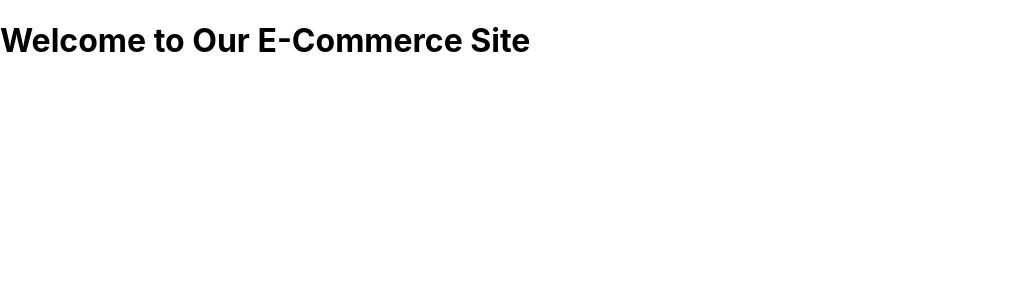
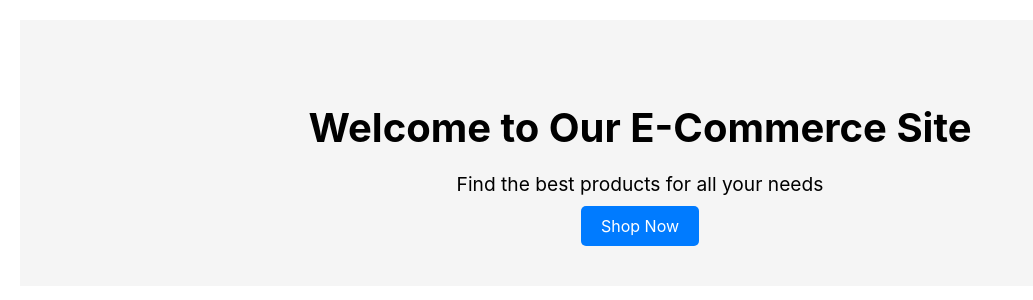
Before and after one commit to marcelmroz/e-commerce-frontend, a React (Create React App) app: page / in a window 1280 px wide. Shown: the top 300 px of the page, without its empty margins (0-1033 px from the left). Built offline with nearby package versions, Linux system fonts and the light colour scheme.

Commit message:
working pages

```diff
--- a/public/index.html
+++ b/public/index.html
@@ -24,7 +24,7 @@
       work correctly both with client-side routing and a non-root public URL.
       Learn how to configure a non-root public URL by running `npm run build`.
     -->
-    <title>React App</title>
+    <title>E-commerce site</title>
   </head>
   <body>
     <noscript>You need to enable JavaScript to run this app.</noscript>
--- a/src/pages/HomePage.js
+++ b/src/pages/HomePage.js
@@ -1,10 +1,16 @@
 import React from 'react';
+import { Link } from 'react-router-dom';
+import './styles/HomePage.css';
 
 const HomePage = () => {
   return (
-    <div>
-      <h1>Welcome to Our E-Commerce Site</h1>
-      {/* Other home page content */}
+    <div className="homepage">
+      <section className="hero">
+        <h1>Welcome to Our E-Commerce Site</h1>
+        <p>Find the best products for all your needs</p>
+        <Link to="/products" className="btn btn-primary">Shop Now</Link>
+      </section>
+
     </div>
   );
 };
--- /dev/null
+++ b/src/pages/styles/HomePage.css
@@ -0,0 +1,33 @@
+.homepage {
+    text-align: center;
+    padding: 20px;
+  }
+
+  .hero {
+    padding: 50px;
+    background-color: #f5f5f5;
+    margin-bottom: 30px;
+  }
+
+  .hero h1 {
+    font-size: 2.5em;
+    margin-bottom: 20px;
+  }
+
+  .hero p {
+    font-size: 1.2em;
+    margin-bottom: 20px;
+  }
+
+  .btn-primary {
+    background-color: #007bff;
+    color: white;
+    padding: 10px 20px;
+    text-decoration: none;
+    border-radius: 5px;
+    transition: background-color 0.3s ease;
+  }
+
+  .btn-primary:hover {
+    background-color: #0056b3;
+  }
```
